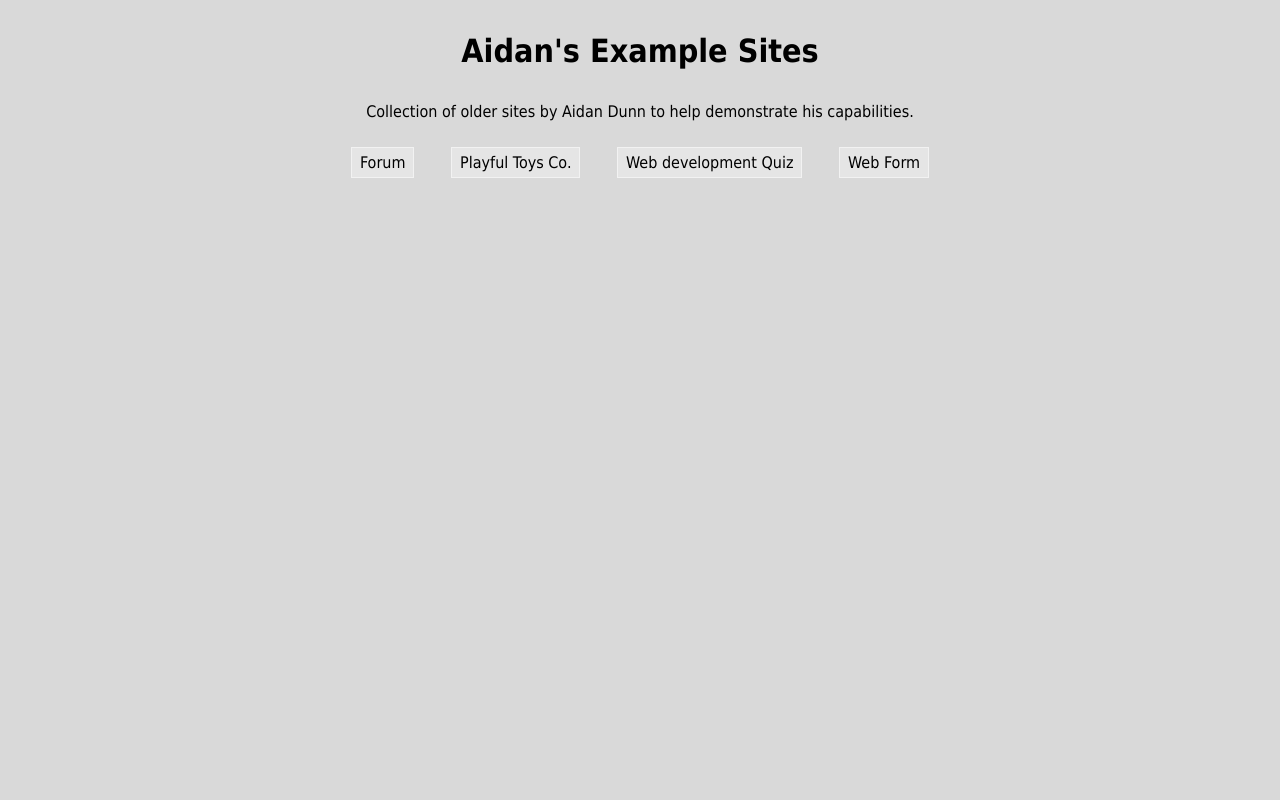
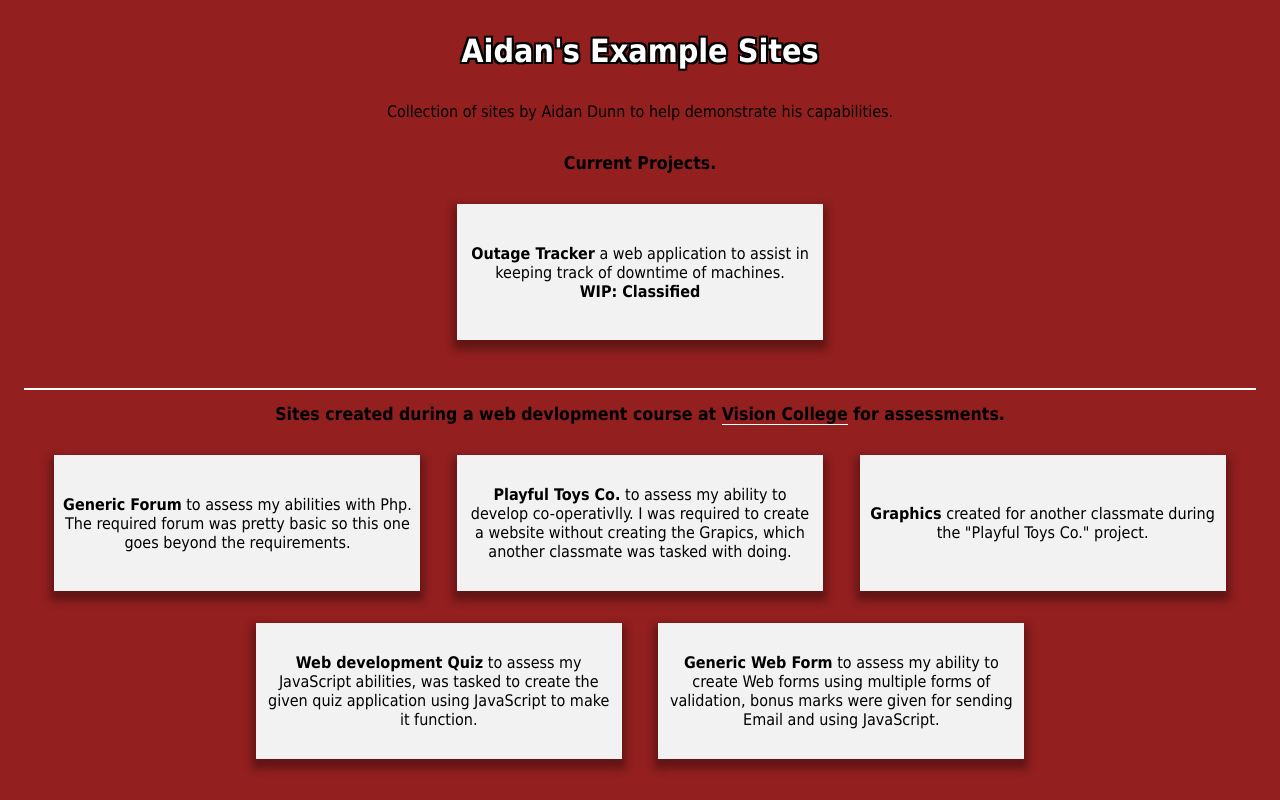
Before and after one commit to Aidan-Chey/Examples, a PHP site: page / in a window 1280 px wide. Run offline with PHP 8.4, Linux system fonts and the light colour scheme.

Commit message:
Updated examples main page + General corrections
Examples main page looks more visually appealing now, also contains more
information about the individual projects. moved the CSS to inline due
to it's small size, hopefully has improved load time.

Fixed the JS in the Toy company and a typo/

Attempted to adjust some of the spacing in the forum and moved the
copywrite message.

```diff
--- a/Database_Test/PDO.php
+++ b/Database_Test/PDO.php
@@ -1,8 +1,6 @@
 <?php
-
 try{
-	$pdo = new PDO('mysql:host=localhost;dbname=aidanche_forum', 'aidanche_forum',
-	'34djw*@ui4jf*');
+	$pdo = new PDO('mysql:host=localhost;dbname=aidanche_forum','aidanche_forum','34djw*@ui4jf*');
 	$pdo->setAttribute(PDO::ATTR_ERRMODE, PDO::ERRMODE_EXCEPTION);
 	$pdo->exec('SET NAMES "utf8"');
 }
@@ -10,3 +8,4 @@ catch (PDOException $e){
 	echo $e->getMessage();
 	exit();
 }
+echo "Connection Successful";
--- a/Forum/includes/foot.html.php
+++ b/Forum/includes/foot.html.php
@@ -3,8 +3,6 @@
 		<?php if(userHasRole('Admin')): ?>
 			<a class="button" href="/Forum/Admin/">Administration Area</a>
 		<?php endif; ?>
-		<br><br>
-		The contents of this web page are copyright &copy; 2014&ndash;<?php echo date('Y'); ?> Aidan Dunn All Rights Reserved.
 	</footer>
 	<script src="/Forum/js/textarea_resizer.js" />
 </body>
--- a/Toy_Company/index.html
+++ b/Toy_Company/index.html
@@ -32,11 +32,11 @@
 		<h2>About Playful Toys Co.</h2>
 		<div id="content">
 			<p>
-			  	Playful Toys Co. has been bringing quality and exciting entertainment objects to little hell raisers since the 1980's. The company's CEO has seen Playful Toys Co. grow to a inter-dimentional entity since it's opening in Eden's Garden.
+			  	Playful Toys Co. has been bringing exciting and quality entertainment objects to little hell raisers since the 1980's. The company's CEO has seen Playful Toys Co. grow to a inter-dimentional entity since it's opening in Eden's Garden.
 			</p>
 			<img id="logo" src="Images/Logo.png">
 			<p>
-				Our factories in Mordor have expanded 3 fold to meet with the ever increasing demand for our products. In order to maintain our product's quality we have replaced our child workforce with automation, employing the mystical powers of the Underverse. through employment of the Underverse, we are proud to announce that we are 100% environmentally friendly with 0 emissions.
+				Our factories in Mordor have expanded 3 fold to meet with the ever increasing demand for our products. In order to maintain our product's quality we have replaced our child workforce with automation, employing the mystical powers of the Underverse. Through employment of the Underverse, we are proud to announce that we are 100% environmentally friendly with 0 emissions.
 			</p>
 		</div>
 	</section>
--- a/index.html
+++ b/index.html
@@ -4,19 +4,98 @@
 	<title>Aidan's Example Sites</title>
 	<meta charset="utf-8">
 	<meta name="Author" content="Aidan Dunn">
-	<meta name="Description" content="Collection of older sites by Aidan Dunn to help demonstrate his capabilities.">
+	<meta name="Description" content="Collection of sites by Aidan Dunn to help demonstrate his capabilities.">
 	<meta name="viewport" content="width=device-width, initial-scale=1.0">
 	<meta http-equiv="X-UA-Compatible" content="IE=edge">
-	<link rel="stylesheet" type="text/css" href="style.css">
+	<style type="text/css">
+	body{
+	color: black;
+	background-color: hsl(0, 65%, 35%);
+	font: medium tahoma,sans-serif;
+	}
+	a{
+	color: black;
+	text-decoration: none;
+	border-bottom: 1px solid white;
+	}
+	h1{
+	color:white;
+	text-shadow:-2px -2px 0 #000, 2px -2px 0 #000, -2px 2px 0 #000, 2px 2px 0 #000;
+	}
+	h1, p, section{
+	margin: 1em;
+	text-align: center;
+	}
+	h2{
+	font-size: 110%;
+	font-weight: 600;
+	}
+	section{
+	margin-top: 2em;
+	}
+	section+section{
+	border-top:2px solid white;
+	}
+	section>a{
+	padding:.5em;
+	margin:1em;
+	position: relative;
+	display:inline-block;
+	cursor: pointer;
+	width:350px;
+	line-height:120px;
+	border:none;
+	vertical-align: top;
+	box-shadow: 0 6px 8px 4px rgba(0, 0, 0, 0.33);
+	background-color: hsl(0, 0%, 95%);
+	}
+	section>a:active{
+	background-color: hsl(0, 0%, 85%);
+	}
+	section>a>span{
+	display: inline-block;
+	line-height: normal;
+	vertical-align: middle;
+	}
+	@media (max-width:450px){
+		section,body{
+		margin:0;
+		}
+		section>a{
+		margin:.5em auto;
+		width:90%;
+		}
+	}
+	</style>
 </head>
 <body>
 	<h1>Aidan's Example Sites</h1>
-	<p>Collection of older sites by Aidan Dunn to help demonstrate his capabilities.</p>
+	<p>Collection of sites by Aidan Dunn to help demonstrate his capabilities.</p>
 	<section>
-		<a class="button" href="/Forum/">Forum</a>
-		<a class="button" href="/Toy_Company/">Playful Toys Co.</a>
-		<a class="button" href="/WebDev_Quiz/">Web development Quiz</a>
-		<a class="button" href="/WebForm/">Web Form</a>
+		<h2>
+			Current Projects.
+		</h2>
+		<a>
+			<span><b>Outage Tracker</b> a web application to assist in keeping track of downtime of machines.<br><b>WIP: Classified</b></span>
+		</a>
+	</section>
+	<section>
+		<h2>Sites created during a web devlopment course at <a href="http://www.visioncollege.ac.nz/">Vision College</a> for assessments.</h2>
+		<a href="/Forum/">
+			<span><b>Generic Forum</b> to assess my abilities with Php. The required forum was pretty basic so this one goes beyond the requirements.</span>
+		</a>
+		<a href="/Toy_Company/">
+			<span><b>Playful Toys Co.</b> to assess my ability to develop co-operativlly. I was required to create a website without creating the Grapics, which another classmate was tasked with doing.</span>
+		</a>
+		<a href="#">
+			<span><b>Graphics</b> created for another classmate during the "Playful Toys Co." project.</span>
+		</a>
+		<a href="/WebDev_Quiz/">
+			<span><b>Web development Quiz</b> to assess my JavaScript abilities, was tasked to create the given quiz application using JavaScript to make it function.</span>
+		</a>
+		<a href="/WebForm/">
+			<span><b>Generic Web Form</b> to assess my ability to create Web forms using multiple forms of validation, bonus marks were given for sending Email and using JavaScript.</span>
+		</a>
 	</section>
 </body>
 </html>
--- a/style.css
+++ /dev/null
@@ -1,24 +0,0 @@
-body{
-	color: black;
-	background-color: hsl(0, 0%, 85%);
-	font: medium tahoma,sans-serif;
-}
-h1, p, section, a{
-	margin: 1em;
-	text-align: center;
-}
-section{
-	margin-top: 2em;
-}
-.button{
-	color: black;
-	cursor: pointer;
-	text-decoration: none;
-	padding: 5px 8px;
-	background-color: hsla(0, 100%, 100%, .3);
-	border: 1px solid hsla(0, 100%, 100%, .5);
-}
-.button:active{
-	background-color: hsla(0, 100%, 100%, .5);
-	border: 1px solid hsla(0, 100%, 100%, .7);
-}
```
Also changed, not shown: Forum/css/base.css (+48 -48 lines), Toy_Company/JS/smoothscroll.js (+4 -4 lines), 1 other file.
